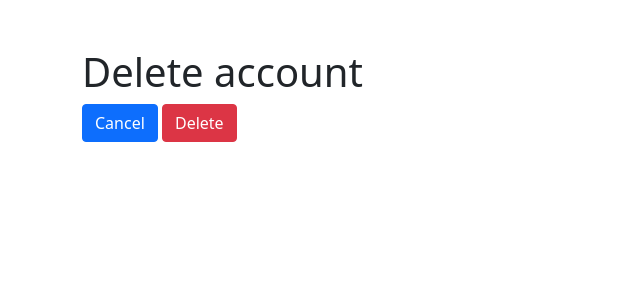
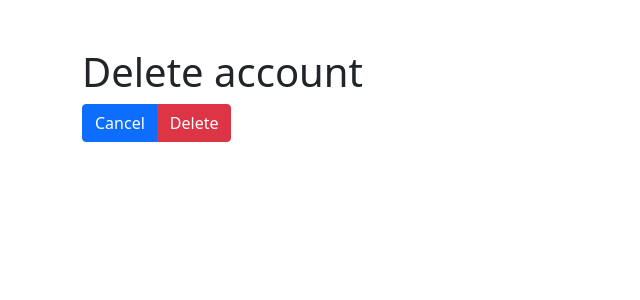
Before and after one commit to Nepul321/TweetBook, a Django app: page /accounts/delete/ in a window 1280 px wide. Shown: the part 56-356 px from the top of the page, without its empty margins (0-640 px from the left). Run offline with Django 3.2, Linux system fonts and the light colour scheme; the visitor is signed in with stand-in values (Sample User, id 1).

Commit message:
Update delete.html

```diff
--- a/templates/pages/auth/accounts/delete.html
+++ b/templates/pages/auth/accounts/delete.html
@@ -9,8 +9,10 @@ TweetBook - Change password
     <h1>Delete account</h1>
     <form action="" method="POST">
         {% csrf_token %}
-        <a href="{% url 'account' %}" class="btn btn-primary">Cancel</a>
-        <button class="btn btn-danger">Delete</button>
+        <div class="btn-group">
+            <a href="{% url 'account' %}" class="btn btn-primary">Cancel</a>
+            <button class="btn btn-danger">Delete</button>
+        </div>
     </form>
 </div>
 
```
